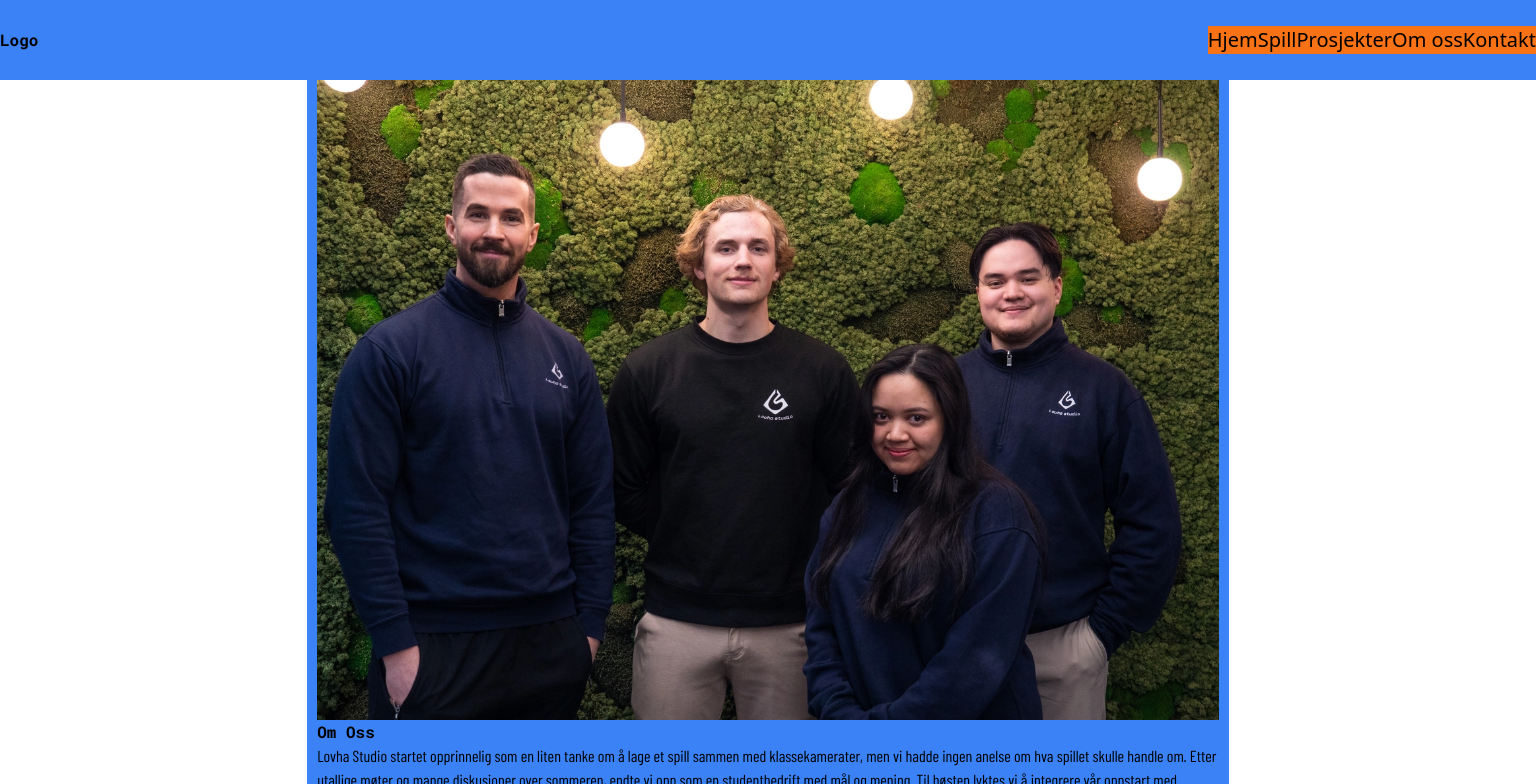
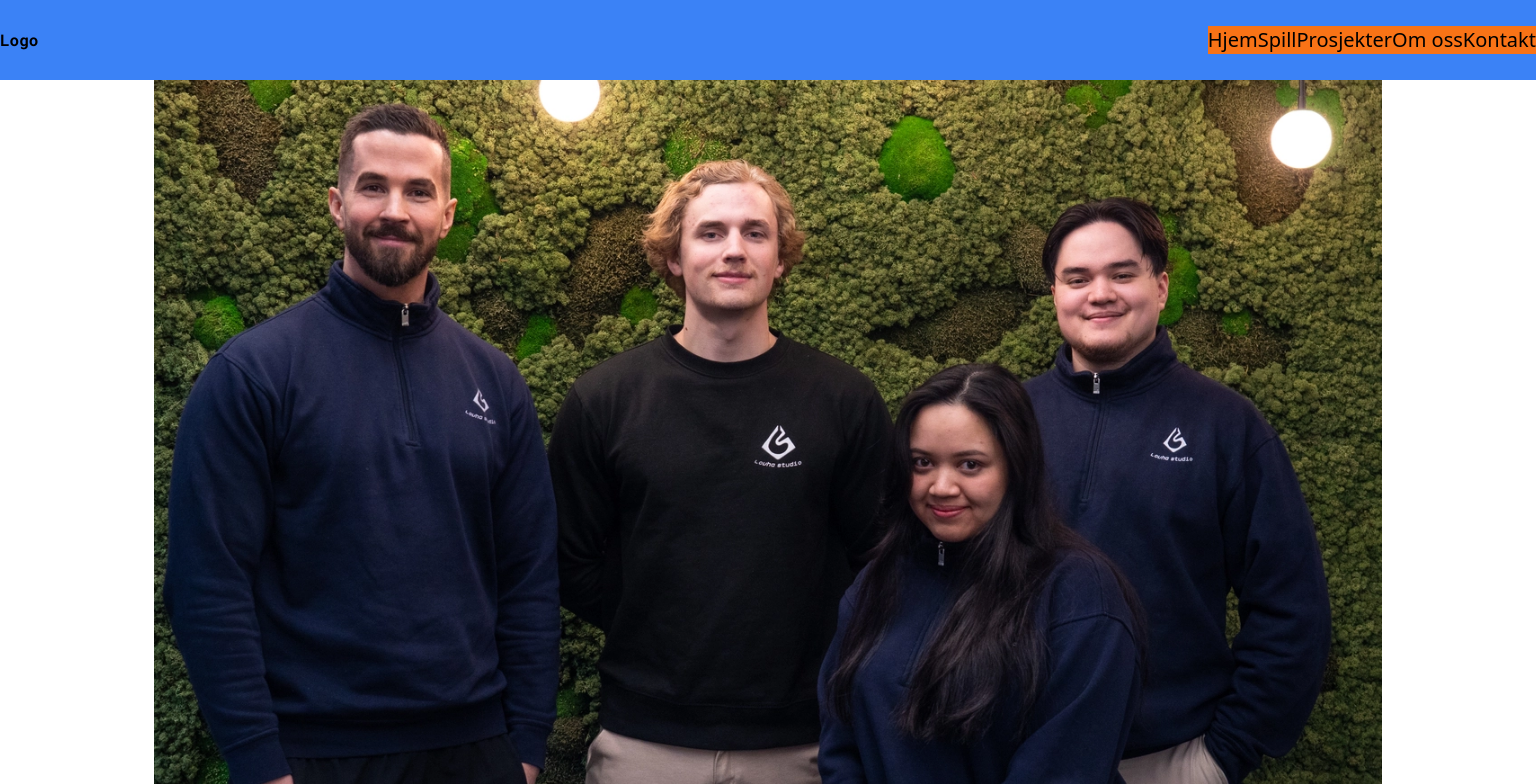
Before and after one commit to jmjjmj994/lovha-vite, a React (Vite) app: page /about in a window 1536 px wide. Shown: the top 784 px of the page. Built offline with nearby package versions, Linux system fonts and the light colour scheme; no server answers; a web font is replaced by a local one.

Commit message:
Added some media queries to contain images better

```diff
--- a/src/index.css
+++ b/src/index.css
@@ -145,9 +145,14 @@ p {
     width: 80%;
   }
 }
+@media screen and (min-width: 500px) {
+  .about-wrapper {
+    padding-inline: 0;
+  }
+}
 @media screen and (min-width: 1024px) {
   .about-wrapper {
-    width: 60%;
+    width: 80%;
   }
 }
 
@@ -155,13 +160,20 @@ p {
 }
 /* Wrappers for content dependent of components */
 
-/* @media screen and (min-width:768px) {
-  .lovha-team {
-    height: 55vh;
-  }
-} */
 @media screen and (min-width: 1024px) {
   .lovha-team {
-    height: 80vh;
+    height: 65vh;
   }
 }
+
+@media screen and (min-width: 1300px) {
+  .lovha-team {
+    height: 75vh;
+  }
+}
+
+@media screen and (min-width: 1500px) {
+  .lovha-team {
+    height: 90vh;
+  }
+}
--- a/src/routes/about/features/Banner.tsx
+++ b/src/routes/about/features/Banner.tsx
@@ -8,7 +8,7 @@ function AboutBanner() {
         className="h-full w-full object-cover"
         src={imgL}
         alt=""
-        srcSet={`${imgS} 480px, ${imgM} 800px, ${imgL} 1200px`}
+        srcSet={`${imgS} 480w, ${imgM} 800w, ${imgL} 1200w`}
       />
     </div>
   );
```
